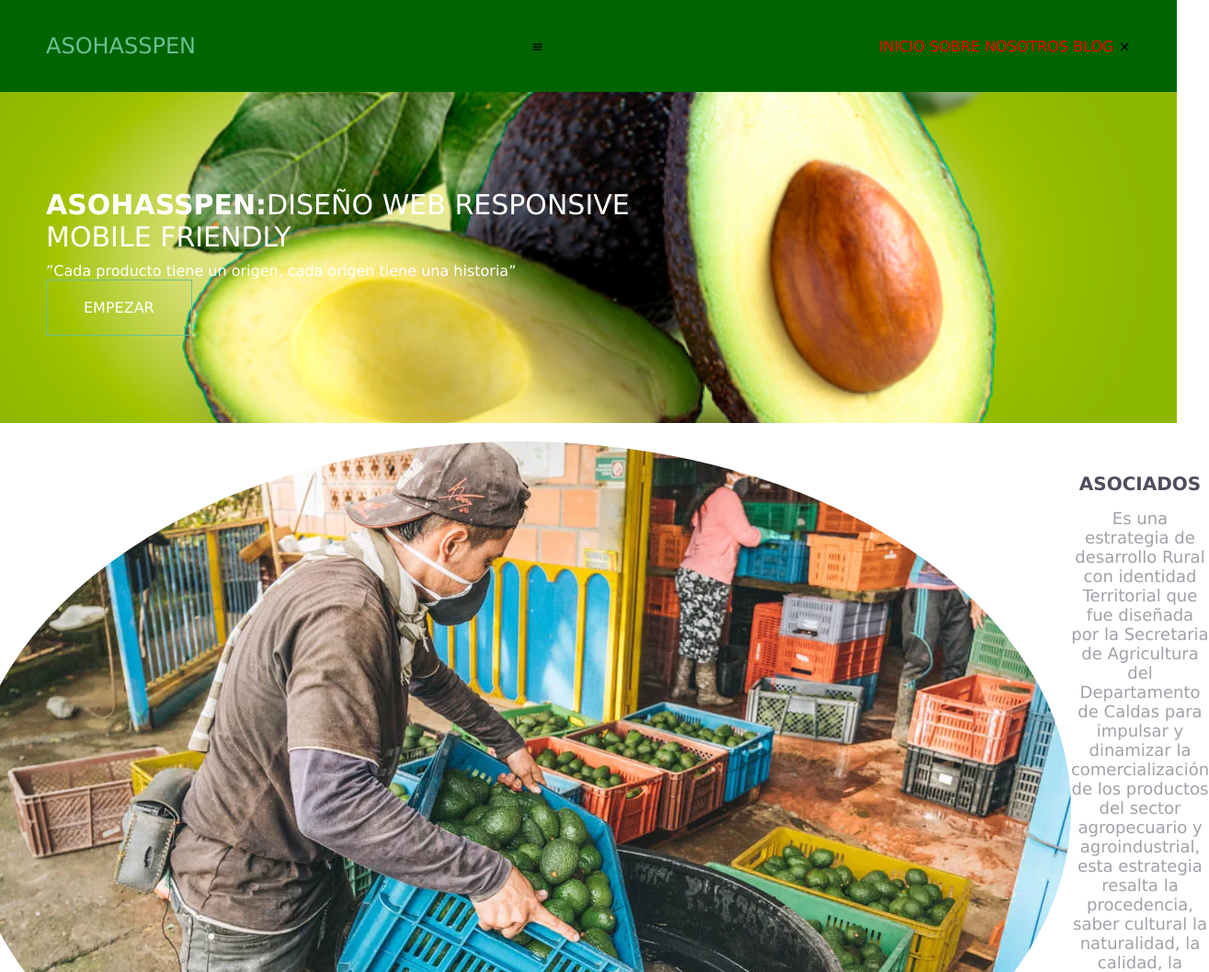
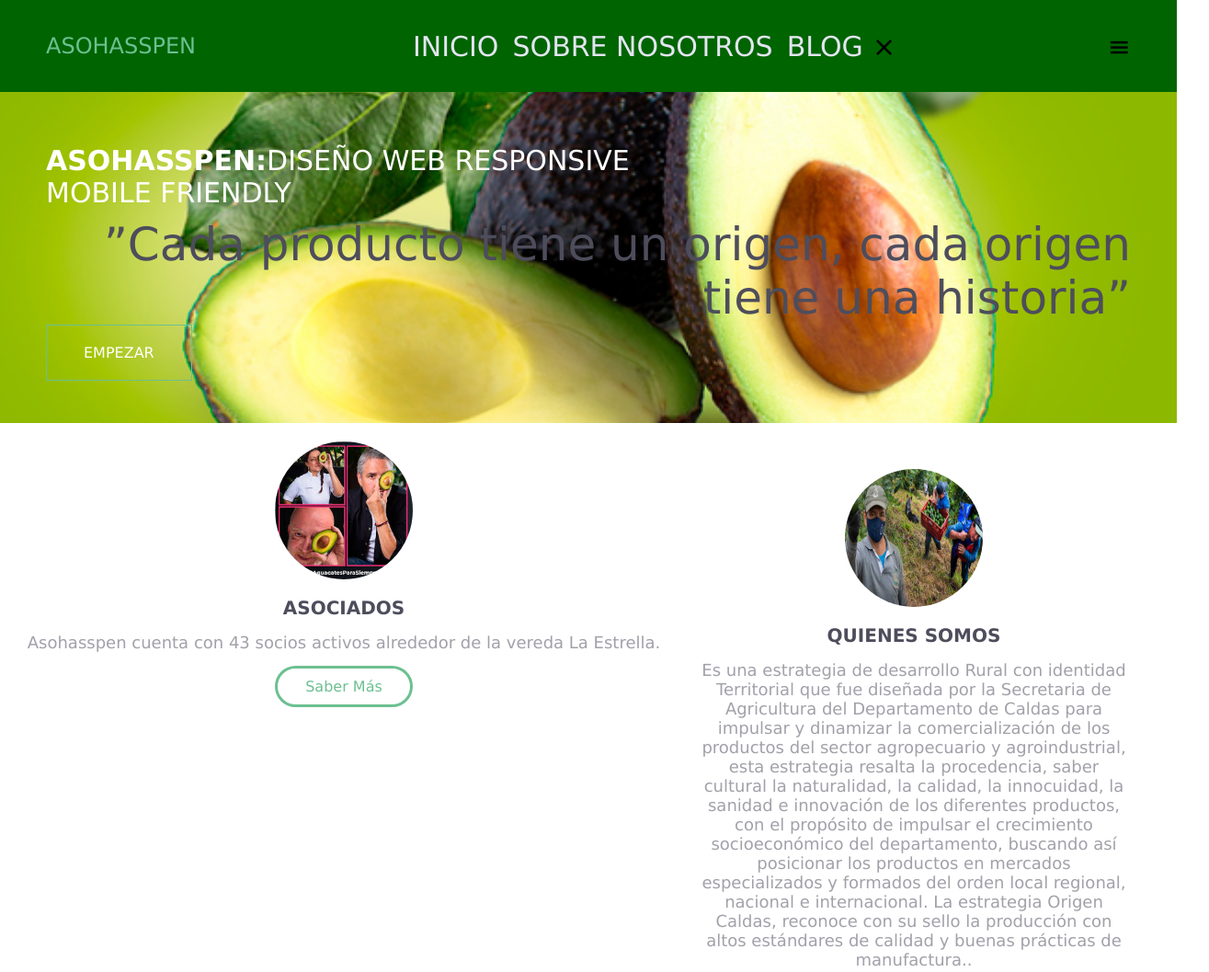
Before and after one commit to yexialexandra/pagina-proyecto-final, a plain HTML site: page index.html in a window 1280 px wide. Shown: the top 1057 px of the page at 92% size, 1315 px wide, since content can reach past the window. Drawn offline with Linux system fonts and the light colour scheme.

Commit message:
se ajusto tamaño de imágenes y se adaptaron de forma correcta a la pantalla

```diff
--- a/index.html
+++ b/index.html
@@ -12,14 +12,14 @@
     <header>
         <h2 class="logo">ASOHASSPEN</h2>
         <input type="chekbox" id="check">
-        <label for="check" class="mostrar-menú">
+        <label for="check" class="mostrar-menu">
             &#8801
         </label>
         <nav class="menu">
             <a href="#">Inicio</a>
             <a href="#">Sobre nosotros</a>
             <a href="#">Blog</a>
-            <label for="check" class="esconder menú">
+            <label for="check" class="esconder-menu">
                 &#215
             </label>
         </nav>
@@ -32,15 +32,15 @@
         </div>
     </section>
     <section id="informacion">
-        <div>
-            <img src="./images/asociados.webp" alt="">
+        <div class= "asociados">
+            <img src="./images/asociados.jpg" alt="">
             <h4>ASOCIADOS</h4>
             <P>Asohasspen cuenta con 43 socios activos alrededor de la vereda La Estrella.</P>
             <a href="#"class="boton-saber-mas">Saber Más</a>
         </div>
-        <div>
-            <img src="./images/quienes-somos-01.png.crdownload" alt="">
-            <h5>ASOCIADOS</h5>
+        <div class="quienessomos">
+            <img src="./images/quienes somos.jpg" alt="">
+            <h5>QUIENES SOMOS</h5>
             <P>Es una estrategia de desarrollo Rural con identidad Territorial que fue diseñada por la Secretaria de Agricultura del Departamento de Caldas para impulsar y dinamizar la comercialización de los productos del sector agropecuario y agroindustrial, esta estrategia resalta la procedencia, saber cultural  la naturalidad, la calidad, la innocuidad, la sanidad e innovación de los diferentes productos, con el propósito de impulsar el crecimiento socioeconómico del departamento, buscando así posicionar los productos en mercados  especializados y formados del orden local regional, nacional e internacional. La estrategia Origen Caldas, reconoce con su sello la producción con altos estándares de calidad y buenas prácticas de manufactura..</P>
             <a href="#"class="boton-saber-mas">Saber Más</a>
         </div>
--- a/style.css
+++ b/style.css
@@ -21,11 +21,13 @@ header{
     font-weight: 200;
 }
 .menu a{
-    color: red;
+    color: rgb(227, 229, 241);
     text-transform: uppercase;
     text-decoration: none;
     padding: 0 0px;
     /*transition: 0.4s; */
+    font-size: 30px;
+    padding: 5px;
 }
 
 .mostrar-menu,
@@ -37,7 +39,7 @@ header{
 }
 
 .mostrar-menu{
-    order:1;
+    order: 1;
 }
 
 .menu a:hover,
@@ -60,9 +62,8 @@ header{
 }
 #banner::before{
     content: '';
-    background:
     position: absolute;
-    widht: 100%
+    width: 100%;
     height: 45vh;
     left: 0;
 }
@@ -82,6 +83,11 @@ header{
 }
 .contenido-banner h3 span{
     font-weight: 600;
+}
+.contenido-banner p{
+    text-align: right;
+    font-size: 50px;
+    color:#4D4D5c;
 }
 
 .boton-empezar{
@@ -105,9 +111,16 @@ header{
 }
 #informacion img{
     border-radius: 100%;
+    width: 150px;
+    height: 150px;
 }
-#infomacion div{
+.asociados{
+    width: 60%;
+
+}
+.quienessomos{
     padding: 30px 30px;
+    width: 40%;
 }
 #informacion div h4{
     color: #4D4D5c;
@@ -149,7 +162,7 @@ header{
         position: fixed;
         width: 100%;
         height: 100vh;
-        background: #4D4D;
+        background: rgba(127, 133, 127, 0.867);
         left: 0;
         /* right: 100%; */
         top: 0;
```
Also changed, not shown: images/asociados.jpg (added), images/asociados.webp (deleted), images/quienes somos.jpg (added), 1 other file.
